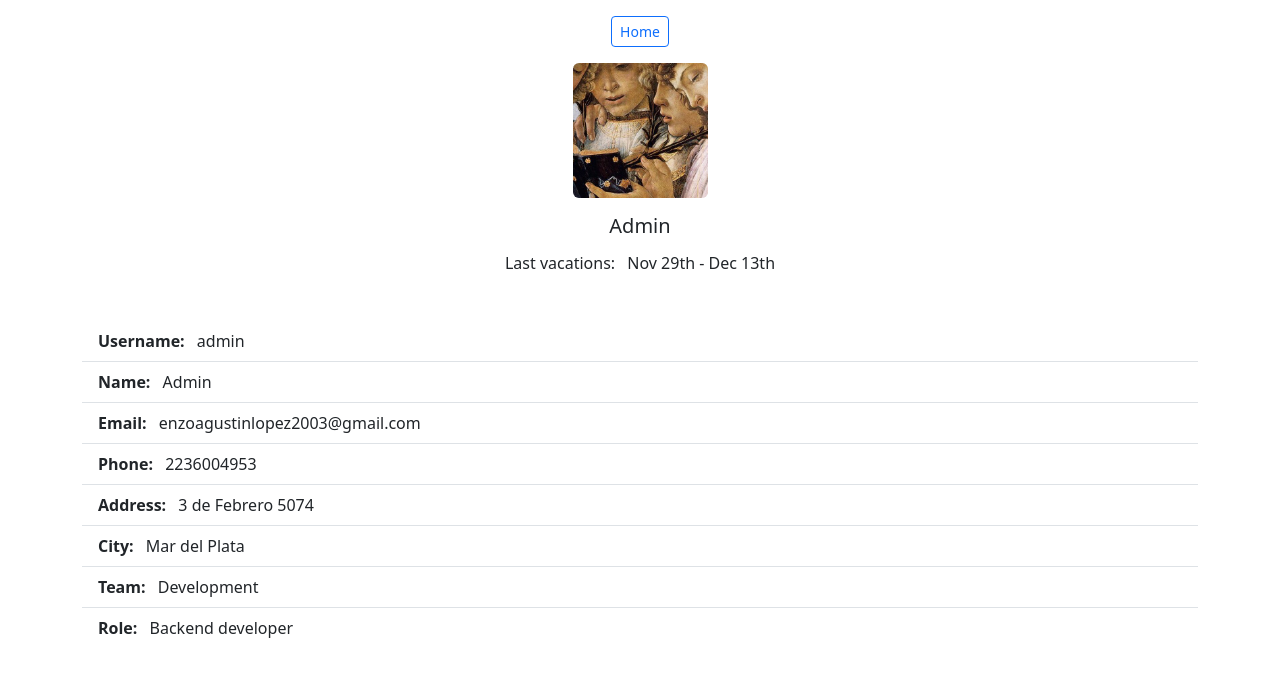
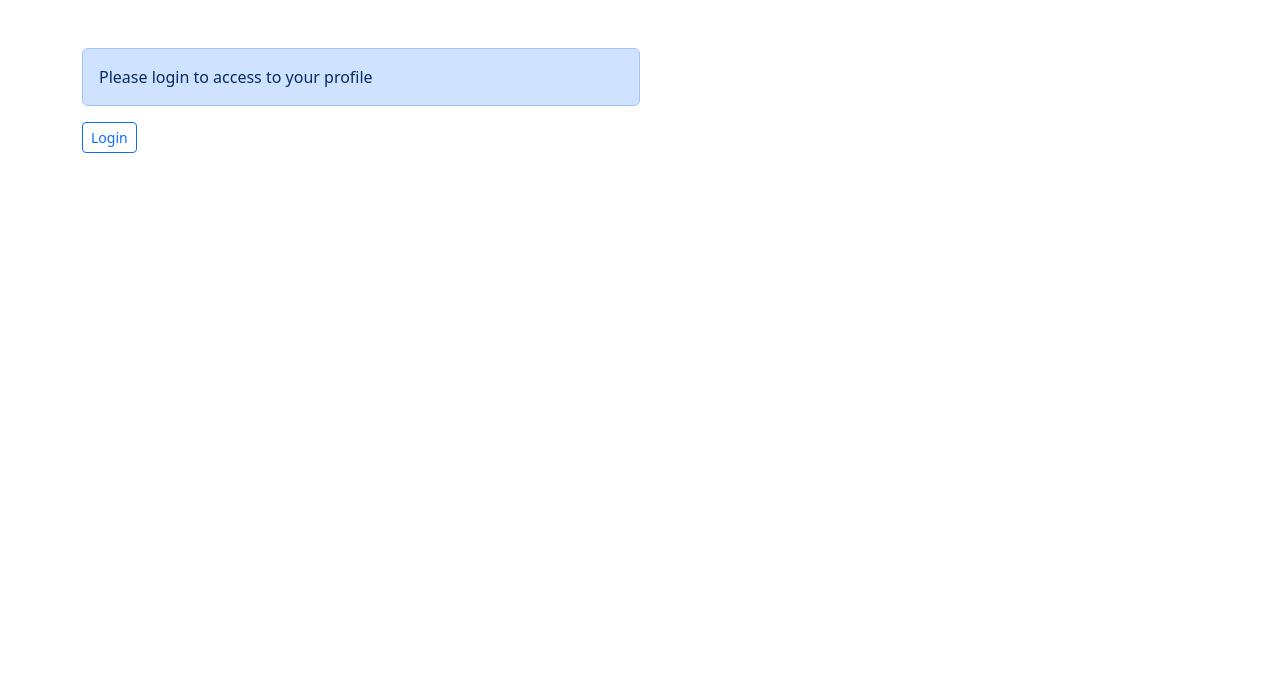
Before and after one commit to lopezenzoa/vacation-request-app, a Node server app: page /profile in a window 1280 px wide. Shown: the top 677 px of the page. Run offline with Node 20, Linux system fonts and the light colour scheme.

```diff
--- a/index.js
+++ b/index.js
@@ -13,6 +13,7 @@ const vacations = [
 ];
 
 const profileInfo = {
+    "Last Vacations": "Nov 29th - Dec 13th",
     username: "admin",
     name: "Admin",
     email: "enzoagustinlopez2003@gmail.com",
@@ -20,31 +21,17 @@ const profileInfo = {
     address: "3 de Febrero 5074",
     city: "Mar del Plata",
     team: "Development",
-    role: "Backend developer",
-    lastVacations: "Nov 29th - Dec 13th"
+    role: "Backend developer"
 };
 
 function capitalize(word) {
     return word.charAt(0).toUpperCase() + word.slice(1);
 }
 
-let auth = false;
-
-// Loading EJS templates
-app.get("/", (req, res) => {
-    res.render("home.ejs", { vacations: vacations, auth: auth });
-});
-
-app.get("/profile", (req, res) => {
-    res.render("profile.ejs", { profileInfo: profileInfo, capitalize: capitalize });
-});
-
-app.get("/login", (req, res) => {
-    res.render("login.ejs");
-});
+let auth = false
 
 app.post("/validate", (req, res) => {
-    let auth = false;
+    auth = false;
     const username = req.body.username;
     const password = req.body.password;
 
@@ -55,4 +42,17 @@ app.post("/validate", (req, res) => {
     res.send({ auth });
 });
 
+// Loading EJS templates
+app.get("/", (req, res) => {
+    res.render("home.ejs", { vacations: vacations, auth: auth });
+});
+
+app.get("/login", (req, res) => {
+    res.render("login.ejs");
+});
+
+app.get("/profile", (req, res) => {
+    res.render("profile.ejs", { profileInfo: profileInfo, capitalize: capitalize, auth: auth });
+});
+
 app.listen(3000);
--- a/views/home.ejs
+++ b/views/home.ejs
@@ -49,5 +49,4 @@
                         <% } %>
             </section>
     </body>
-
 </html>
--- a/views/login.ejs
+++ b/views/login.ejs
@@ -19,7 +19,7 @@
                         <label for="passwordInput" class="form-label">Password</label>
                         <input type="password" class="form-control" id="passwordInput" required>
                     </div>
-                    <button type="submit" class="btn btn-outline-primary">Login</button>
+                    <button type="submit" class="btn btn-outline-primary btn-sm">Login</button>
                 </form>
             </section>
 
@@ -58,11 +58,11 @@
 
                 authMessageSection.innerHTML = `
                     <div class="alert alert-success w-50" role="alert">
-                        Logged successfully! Redirecting to homepage...
+                        Logged successfully!
                     </div>
                 `
 
-                setTimeout(() => window.location.href = "/", 2000);
+                setTimeout(() => window.location.href = "/", 1000);
             } else {
                 authMessageSection.innerHTML = `
                     <div class="alert alert-danger w-50" role="alert">
--- a/views/partials/navbar.ejs
+++ b/views/partials/navbar.ejs
@@ -2,7 +2,7 @@
     <div class="container d-flex justify-content-between align-items-center">
       <a class="navbar-brand" href="/">Vacation Request App</a>
       <% if (auth) { %>
-        <a href="/profile"><img src="/assets/profile.jpg" class="img rounded" width="45px" alt="Profile"></a>
+        <a href="/profile"><img src="/assets/profile.jpg" class="img rounded-circle" width="45px" alt="Profile"></a>
       <% } else { %>
         <a href="/login" class="btn btn-outline-primary btn-sm">Login</a>
       <% } %>
--- a/views/profile.ejs
+++ b/views/profile.ejs
@@ -4,23 +4,19 @@
 <%- include("./partials/head.ejs") %>
 
     <body>
+        <% if (auth) { %>
             <section id="head" class="text-center mt-3">
-            <div class="d-block mb-3">
+                <div class="d-block mb-5">
                     <a class="btn btn-outline-primary btn-sm" href="/">Home</a>
                 </div>
-            <img src="/assets/profile.jpg" class="img rounded" width="135px" alt="Profile">
+                <img src="/assets/profile.jpg" class="img rounded-circle" width="135px" alt="Profile">
                 <h5 class="mt-3 mb-3">
                     <%= profileInfo.name %>
                 </h5>
-            <h6>Last vacations: <span class="ms-2">
-                    <%= profileInfo.lastVacations %>
-                </span>
-            </h6>
             </section>
             <section id="content" class="container mt-5 mb-5">
                 <ul class="list-group list-group-flush">
                     <% Object.entries(profileInfo).forEach(function (item) { %>
-                    <% if (item[0] !=="lastVacations" ) { %>
                         <li class="list-group-item">
                             <span class="mr-3"><strong class="me-2">
                                     <%= capitalize(item[0]) %>:
@@ -28,9 +24,17 @@
                                 <%= item[1] %>
                             </span>
                         </li>
-                        <% }}) %>
+                        <% }) %>
                 </ul>
             </section>
+            <% } else { %>
+                <div class="container mt-5 mb-5">
+                    <div class="alert alert-primary w-50" role="alert">
+                        Please login to access to your profile
+                    </div>
+                    <a href="/login" class="btn btn-outline-primary btn-sm">Login</a>
+                </div>
+                <% } %>
     </body>
 
 </html>
```
Lines whose indentation alone changed are shown as unchanged.
